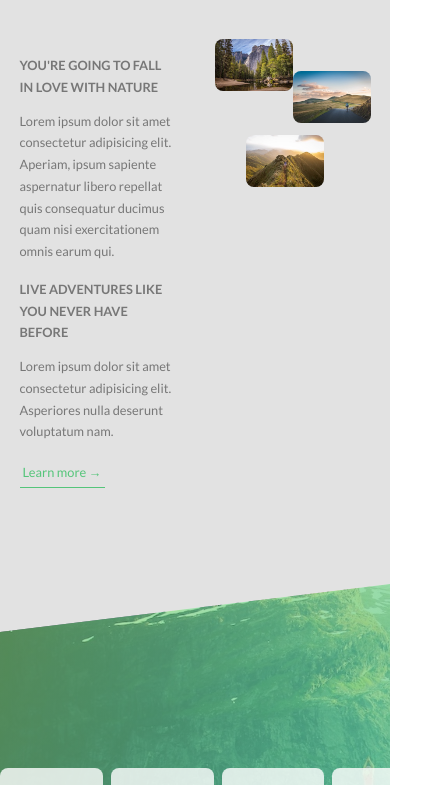
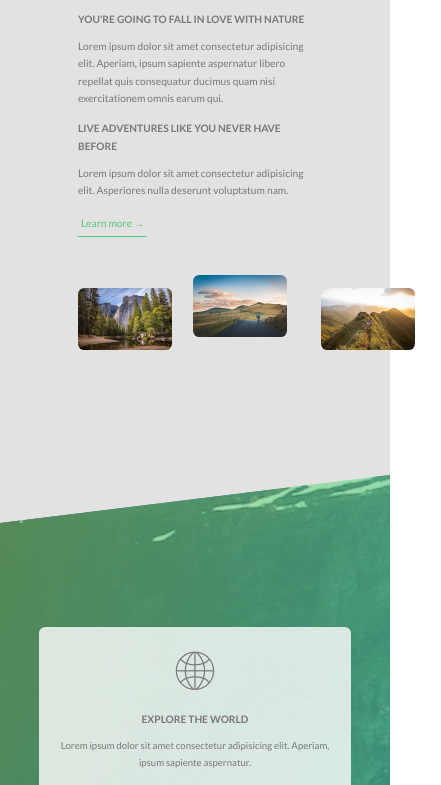
Before and after one commit to RobBal3/naturs-app, a website: page index.html in a window 390 px wide. Shown: the part 937-1722 px from the top of the page, 441 px wide, since content can reach past the window. Drawn offline with Linux system fonts and the light colour scheme.

Commit message:
added responsive design

```diff
--- a/sass/abstracts/_mixins.scss
+++ b/sass/abstracts/_mixins.scss
@@ -31,7 +31,7 @@ $breakpoint arguement choices:
         //600px
     }
 
-    @if $breakpoint ==tab-port {
+    @if $breakpoint == tab-port {
         @media only screen and (max-width: 56.25em) {
             @content;
         }
--- a/sass/base/_base.scss
+++ b/sass/base/_base.scss
@@ -20,6 +20,11 @@ html {
         font-size: 50%; //1 rem = 8px, 8/16 = 50%
     }
 
+    @include respond(phone) {
+        // width < 600px?
+        font-size: 40%; //1 rem = 8px, 8/16 = 50%
+    }
+
     @include respond(big-desktop) {
         font-size: 75%; //1rem = 12, 12/16
     }
--- a/sass/base/_typography.scss
+++ b/sass/base/_typography.scss
@@ -59,6 +59,15 @@ body {
         transform: skewY(4deg) skewX(7deg);
         text-shadow: 1px 1px 1px rgba(#333, 0.3);
     }
+
+    @include respond(phone) {
+        font-size: 2rem;
+    }
+
+    @include respond(tab-land) {
+        font-size: 3rem;
+        margin-top: 6rem;
+    }
 }
 
 .heading-tertiary {
--- a/sass/components/_about.scss
+++ b/sass/components/_about.scss
@@ -8,42 +8,74 @@
         display: flex;
         justify-content: space-around;
 
+        @include respond(phone) {
+            flex-direction: column;
+            align-items: center;
+            justify-content: center;
+            margin-bottom: 10rem;
+        }
+
         .column-1,
         .column-2 {
-            width: 40%;
+            width: 45%;
+
+            @include respond(phone) {
+                width: 60%;
+                margin-bottom: 8rem;
+            }
         }
 
         .composition {
             position: relative;
 
             &__photo {
+                width: 55%;
                 position: absolute;
                 border-radius: 1rem;
-                transition: all 0.2s;
+                transition: all 0.5s;
                 z-index: 10px;
-                outline-offset: 2rem;
+                outline-offset: 1.5rem;
+
+                @include respond(phone) {
+                    width: 40%;
+                }
 
                 &:hover {
-                    outline: 1.5rem;
-                    // border: 1.5rem solid $color-primary-light;
-                    border-radius: 1rem;
-                    transform: scale(1.05) translateY(-0.5rem);
+                    z-index: 50;
+                    outline: solid 1.4rem $color-primary-dark;
+                    transform: scale(1.1) translateY(-1rem);
                 }
-            }
 
-            &__photo--p1 {
-                top: -2rem;
-                left: 0;
-            }
+                &--p1 {
+                    top: -2rem;
+                    left: 0;
 
-            &__photo--p2 {
-                top: 2rem;
-                right: 0;
-            }
+                    @include respond(phone) {
+                        top: 0;
+                        left: 0;
+                    }
+                }
 
-            &__photo--p3 {
-                left: 20%;
-                top: 10rem;
+                &--p2 {
+                    right: 0;
+                    top: 2rem;
+
+                    @include respond(phone) {
+                        top: -2rem;
+                        left: 18rem;
+                        z-index: 10;
+                    }
+                }
+
+                &--p3 {
+                    left: 20%;
+                    top: 10rem;
+
+                    @include respond(phone) {
+                        top: 0;
+                        left: 38rem;
+                    }
+                }
             }
         }
     }
--- a/sass/components/_feautures.scss
+++ b/sass/components/_feautures.scss
@@ -17,6 +17,12 @@
         padding: 20rem 0;
         transform: skewY(7deg);
 
+        @include respond(tab-port) {
+            flex-direction: column;
+            justify-content: center;
+            align-items: center;
+        }
+
         .feature-box {
             background-color: rgba(255, 255, 255, 0.8);
             font-size: 1.5rem;
@@ -28,6 +34,10 @@
             border-radius: 1rem;
             cursor: pointer;
             transition: all 0.3s;
+
+            @include respond(tab-port) {
+                width: 80%;
+            }
 
             &__icon {
                 font-size: 6rem;
--- a/sass/pages/_home.scss
+++ /dev/null
@@ -1,64 +0,0 @@
-.section-about {
-    margin-top: -20vh;
-    background-color: $color-gray;
-    padding-top: 25rem;
-    padding-bottom: 25rem;
-
-    .row {
-        display: flex;
-        justify-content: space-around;
-
-        .column-1,
-        .column-2 {
-            width: 40%;
-        }
-
-        .composition {
-            position: relative;
-
-            &__photo {
-                position: absolute;
-                border-radius: 1rem;
-                transition: all 0.2s;
-
-                &:hover {
-                    padding: 2rem;
-                    border: 1.5rem solid $color-primary-light;
-                    border-radius: 1rem;
-                }
-            }
-
-            &__photo--p1 {
-                top: -2rem;
-                left: 0rem;
-                z-index: 1;
-                &:hover {
-                    z-index: 10;
-                    transform: scale(1.1);
-                }
-            }
-
-            &__photo--p2 {
-                top: 2rem;
-                right: 0rem;
-                z-index: 1;
-
-                &:hover {
-                    z-index: 20;
-                    transform: scale(1.1);
-                }
-            }
-
-            &__photo--p3 {
-                left: 20%;
-                top: 10rem;
-                z-index: 1;
-
-                &:hover {
-                    z-index: 30;
-                    transform: scale(1.1);
-                }
-            }
-        }
-    }
-}
```
Also changed, not shown: css/style.css, sass/main.css (deleted), 1 other file.
